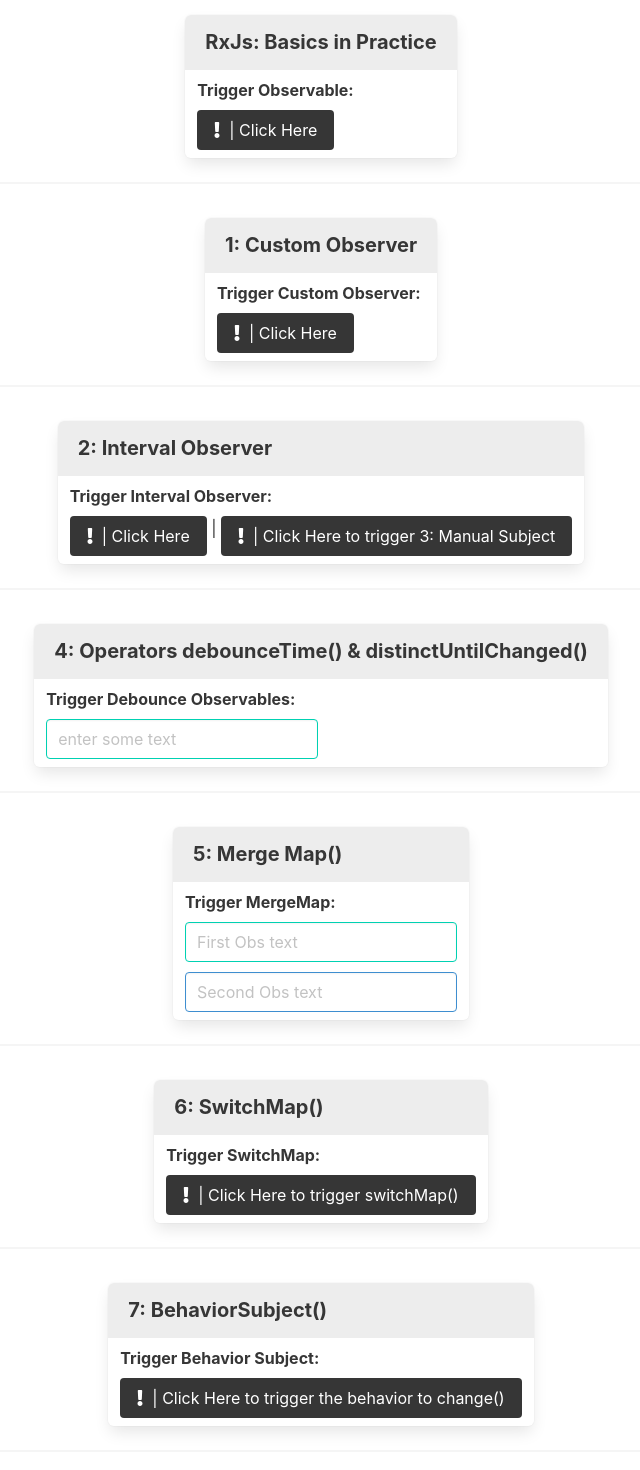
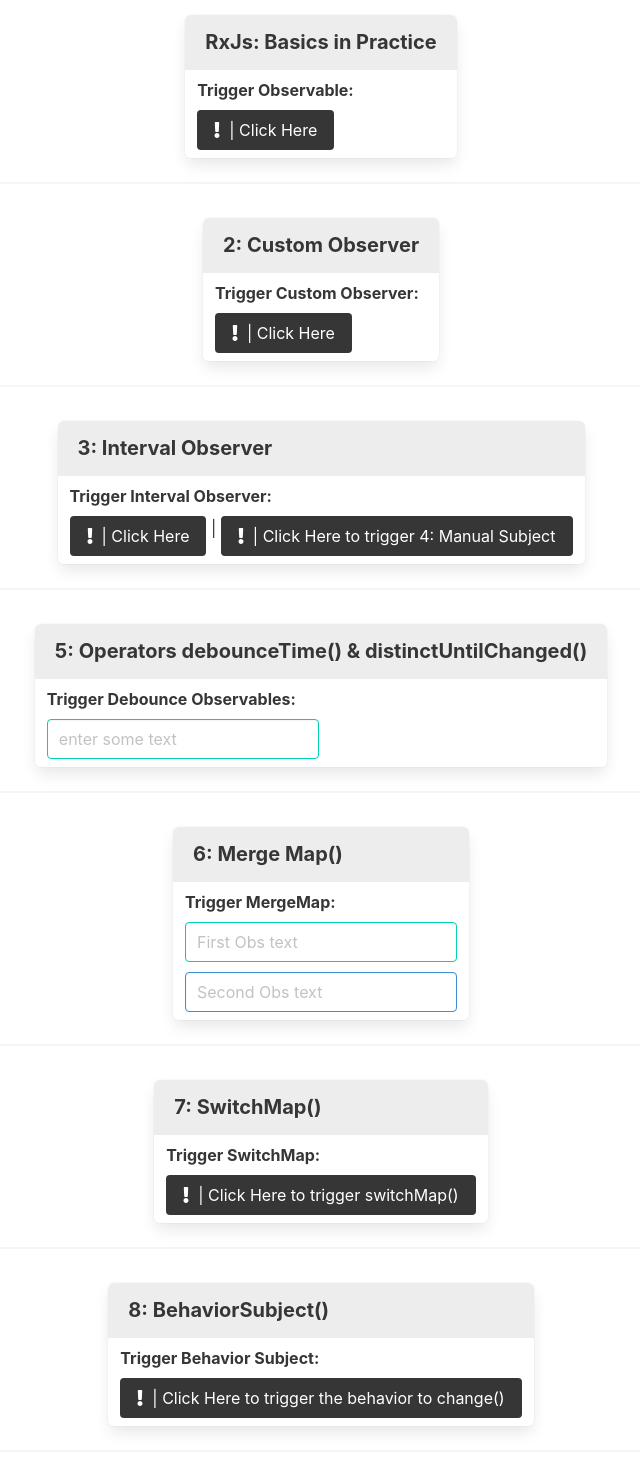
Before and after one commit to latimercaleb/Angular-Practice, an Angular app in the folder RxJs/: page / in a window 1280 px wide. Shown: the top 1470 px of the page, without its empty margins (319-959 px from the left). Built offline with nearby package versions, Linux system fonts and the light colour scheme.

Commit message:
Adjusting count

```diff
--- a/RxJs/src/app/app.component.ts
+++ b/RxJs/src/app/app.component.ts
@@ -46,13 +46,13 @@
     ngOnInit(){
       this.header = "RxJs: Basics in Practice";
       this.subheaderText = [
-        '1: Custom Observer',
-        '2: Interval Observer',
-        '3: Manual Subject',
-        '4: Operators debounceTime() & distinctUntilChanged()',
-        '5: Merge Map()',
-        '6: SwitchMap()',
-        '7: BehaviorSubject()'
+        '2: Custom Observer',
+        '3: Interval Observer',
+        '4: Manual Subject',
+        '5: Operators debounceTime() & distinctUntilChanged()',
+        '6: Merge Map()',
+        '7: SwitchMap()',
+        '8: BehaviorSubject()'
       ];
       this.obs1 = {cx:0, cy:0};
       this.obs1clicked = false;
```
